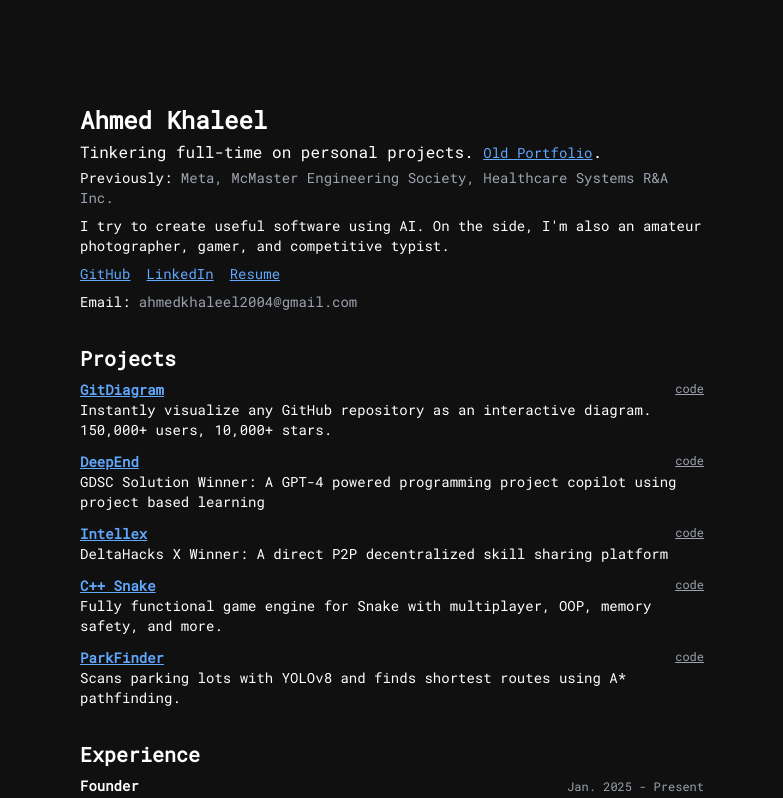
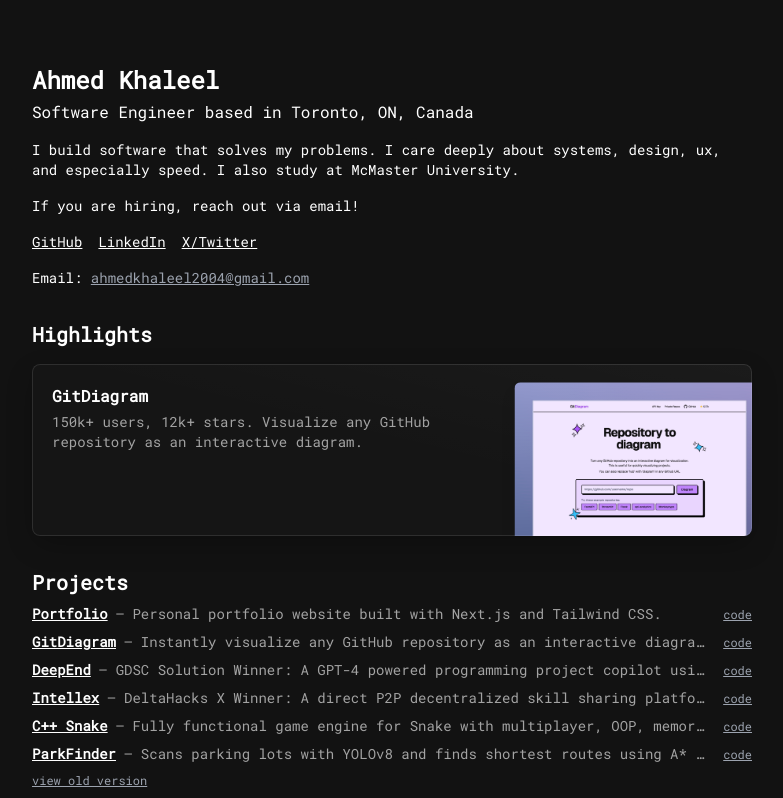
Before and after one commit to ahmedkhaleel2004/portfolio, a Next.js app: page / in a window 1280 px wide. Shown: the top 798 px of the page, without its empty margins (248-1031 px from the left). Built offline with nearby package versions, Linux system fonts and the light colour scheme.

Commit message:
make new portfolio much cooler

```diff
--- /dev/null
+++ b/app/components/FadeIn.tsx
@@ -0,0 +1,22 @@
+import { ReactNode } from "react";
+
+interface FadeInProps {
+  children: ReactNode;
+  delay?: number;
+}
+
+const FadeIn = ({ children, delay = 0 }: FadeInProps) => {
+  return (
+    <div
+      className="animate-fade-in opacity-0"
+      style={{
+        animationDelay: `${delay}ms`,
+        animationFillMode: "forwards",
+      }}
+    >
+      {children}
+    </div>
+  );
+};
+
+export default FadeIn;
--- /dev/null
+++ b/app/components/Highlights.tsx
@@ -0,0 +1,46 @@
+import Image from "next/image";
+import { highlights } from "@/lib/highlights";
+
+const Highlights = () => {
+  return (
+    <section className="mb-8">
+      <h2 className="mb-4 text-xl font-bold">Highlights</h2>
+      <div className="space-y-6">
+        {highlights.map((highlight, index) => (
+          <a
+            key={index}
+            href={highlight.link}
+            target="_blank"
+            rel="noopener noreferrer"
+            className="block transform transition-transform duration-300 hover:-translate-y-1"
+          >
+            <div className="relative overflow-hidden rounded-lg bg-neutral-900/80 p-5 shadow-[0_10px_30px_-5px_rgba(0,0,0,0.3),0_0_5px_rgba(0,0,0,0.1),inset_0_0_1px_rgba(255,255,255,0.1)] backdrop-blur-sm transition-all duration-300 hover:bg-neutral-800/80 hover:shadow-[0_20px_40px_-5px_rgba(0,0,0,0.4),0_0_10px_rgba(0,0,0,0.2),inset_0_0_1px_rgba(255,255,255,0.15)]">
+              <div className="max-w-[70%] pb-16 sm:max-w-[60%]">
+                <h3 className="mb-1 text-base font-semibold">
+                  {highlight.title}
+                </h3>
+                <p className="text-sm text-neutral-400">
+                  {highlight.description}
+                </p>
+              </div>
+              <div className="absolute bottom-0 right-0 w-[55%] max-w-[250px] translate-x-[5%] translate-y-[20%] drop-shadow-lg">
+                <Image
+                  src={highlight.image}
+                  alt={highlight.title}
+                  width={500}
+                  height={300}
+                  className="rounded-tl-md"
+                  priority
+                />
+              </div>
+              <div className="pointer-events-none absolute inset-0 rounded-lg bg-gradient-to-tr from-transparent via-transparent to-white/5 opacity-50"></div>
+              <div className="pointer-events-none absolute inset-0 rounded-lg ring-1 ring-inset ring-white/10"></div>
+            </div>
+          </a>
+        ))}
+      </div>
+    </section>
+  );
+};
+
+export default Highlights;
--- a/app/layout.tsx
+++ b/app/layout.tsx
@@ -58,7 +58,7 @@
   return (
     <html lang="en" className={`${roboto_mono.variable}`}>
       <body className="bg-body-grey text-white">
-        <div className="mx-auto mt-10 max-w-3xl sm:mt-20 sm:flex">
+        <div className="mx-auto mt-5 max-w-3xl sm:mt-10 sm:flex">
           {children}
           <Analytics />
         </div>
--- a/app/old/layout.tsx
+++ b/app/old/layout.tsx
@@ -11,7 +11,7 @@
         </a>
         !
       </div>
-      <div className="pt-10 sm:flex">
+      <div className="mx-auto mt-[10vh] max-w-2xl pt-10 sm:flex">
         <Navbar />
         <div className="flex flex-col">
           {children}
--- a/app/page.tsx
+++ b/app/page.tsx
@@ -2,86 +2,111 @@
 import Link from "next/link";
 import { projects } from "@/lib/projects";
 import { positions } from "@/lib/experience";
+import Highlights from "./components/Highlights";
+import FadeIn from "./components/FadeIn";
 
 const Home: React.FC = () => {
   return (
-    <main className="mx-auto max-w-2xl p-6 font-body">
+    <main className="mx-auto max-w-3xl p-6 font-body">
+      <FadeIn delay={0}>
         <header className="mb-8">
           <h1 className="mb-1 text-2xl font-bold">Ahmed Khaleel</h1>
           <p className="text-base">
-          Tinkering full-time on personal projects.{" "}
-          <Link href="/old" className="text-sm text-nice-blue underline">
-            Old Portfolio
-          </Link>
-          .
+            Software Engineer based in Toronto, ON, Canada
           </p>
-        <p className="mt-1 text-sm">
+          {/* <p className="mt-2 text-sm">
             Previously:{" "}
             <span className="text-gray-400">
               Meta, McMaster Engineering Society, Healthcare Systems R&A Inc.
             </span>
+          </p> */}
+          <p className="mt-4 text-sm">
+            I build software that solves my problems. I care deeply about
+            systems, design, ux, and especially speed. I also study at McMaster
+            University.
           </p>
-        <p className="mt-2 text-sm">
-          I try to create useful software using AI. On the side, I&apos;m also
-          an amateur photographer, gamer, and competitive typist.
+          <p className="mt-4 text-sm">
+            If you are hiring, reach out via email!
           </p>
-        <div className="mt-2 flex gap-4 text-sm">
-          <a
-            href="https://github.com/ahmedkhaleel2004"
-            className="text-nice-blue underline"
-          >
+          <div className="mt-4 flex gap-4 text-sm">
+            <a href="https://github.com/ahmedkhaleel2004" className="underline">
               GitHub
             </a>
             <a
               href="https://www.linkedin.com/in/ahmedkhaleel2004"
-            className="text-nice-blue underline"
+              className="underline"
             >
               LinkedIn
             </a>
-          <a href="/resume" className="text-nice-blue underline">
-            Resume
+            <a href="https://x.com/ahmedkhaleel04" className="underline">
+              X/Twitter
             </a>
           </div>
-        <p className="mt-2 text-sm">
+          <p className="mt-4 text-sm">
             Email:{" "}
-          <a href="mailto:ahmedkhaleel2004@gmail.com" className="text-gray-400">
+            <a
+              href="mailto:ahmedkhaleel2004@gmail.com"
+              className="text-gray-400 underline"
+            >
               ahmedkhaleel2004@gmail.com
             </a>
           </p>
         </header>
+      </FadeIn>
 
+      <FadeIn delay={100}>
+        <Highlights />
+      </FadeIn>
+
+      <FadeIn delay={200}>
         <section className="mb-8">
           <h2 className="mb-2 text-xl font-bold">Projects</h2>
-        <div className="space-y-3">
+          <div className="space-y-2">
             {projects.map((project, index) => (
-            <div key={index} className="mb-2">
-              <div className="flex items-start justify-between">
+              <div
+                key={index}
+                className="flex w-full items-baseline justify-between"
+              >
+                <div className="min-w-0 flex-1 pr-4">
+                  <div className="flex items-baseline gap-2">
                     <a
                       href={project.link}
-                  className="text-sm font-semibold text-nice-blue underline"
+                      className="whitespace-nowrap text-sm font-semibold underline"
                     >
                       {project.title}
                     </a>
+                    <span className="truncate text-sm text-neutral-400">
+                      — {project.desc}
+                    </span>
+                  </div>
+                </div>
                 <a
                   href={project.code}
-                  className="text-xs text-gray-400 underline"
+                  className="whitespace-nowrap text-xs text-gray-400 underline"
                 >
                   code
                 </a>
               </div>
-              <p className="text-sm">{project.desc}</p>
+            ))}
+            <div className="mt-1 text-xs">
+              <Link href="/old" className="text-gray-400 underline">
+                view old version
+              </Link>
             </div>
-          ))}
           </div>
         </section>
+      </FadeIn>
 
+      <FadeIn delay={300}>
         <section className="mb-8">
           <h2 className="mb-2 text-xl font-bold">Experience</h2>
           <div className="space-y-3">
             {positions.map((position, index) => (
               <div key={index} className="mb-2">
                 <div className="flex items-baseline justify-between">
-                <span className="text-sm font-semibold">{position.title}</span>
+                  <span className="text-sm font-semibold">
+                    {position.title}
+                  </span>
                   <span className="text-xs text-gray-400">{position.date}</span>
                 </div>
                 <p className="text-xs text-gray-400">{position.company}</p>
@@ -90,7 +115,9 @@
             ))}
           </div>
         </section>
+      </FadeIn>
 
+      <FadeIn delay={400}>
         <section className="mb-8">
           <h2 className="mb-2 text-xl font-bold">Awards</h2>
           <ul className="list-disc space-y-1 pl-5 text-sm">
@@ -100,7 +127,8 @@
             <li>USA Computing Olympiad, Gold Division</li>
           </ul>
         </section>
-
+      </FadeIn>
+      {/*
       <section>
         <h2 className="mb-2 text-xl font-bold">Fun Facts</h2>
         <ul className="list-disc space-y-1 pl-5 text-sm">
@@ -108,10 +136,7 @@
           <li>Studied biomedical engineering 💉</li>
           <li>Memorized 100 digits of pi ⭕</li>
           <li>
-            <a
-              href="https://monkeytype.com/profile/zite"
-              className="text-nice-blue underline"
-            >
+            <a href="https://monkeytype.com/profile/zite" className="underline">
               185 WPM
             </a>{" "}
             and increasing ⌨️
@@ -120,14 +145,14 @@
           <li>
             <a
               href="https://tracker.gg/valorant/profile/riot/Zite%23zite/overview"
-              className="text-nice-blue underline"
+              className="underline"
             >
               Immortal
             </a>{" "}
             in Valorant 🔫
           </li>
         </ul>
-      </section>
+      </section> */}
     </main>
   );
 };
--- /dev/null
+++ b/lib/highlights.ts
@@ -0,0 +1,16 @@
+export interface Highlight {
+  title: string;
+  description: string;
+  image: string;
+  link?: string;
+}
+
+export const highlights: Highlight[] = [
+  {
+    title: "GitDiagram",
+    description:
+      "150k+ users, 12k+ stars. Visualize any GitHub repository as an interactive diagram.",
+    image: "/gitdiagram.jpeg",
+    link: "https://gitdiagram.com",
+  },
+];
--- a/lib/projects.ts
+++ b/lib/projects.ts
@@ -6,6 +6,12 @@
 }
 
 export const projects: Project[] = [
+  {
+    title: "Portfolio",
+    desc: "Personal portfolio website built with Next.js and Tailwind CSS.",
+    link: "/",
+    code: "https://github.com/ahmedkhaleel2004/portfolio",
+  },
   {
     title: "GitDiagram",
     desc: "Instantly visualize any GitHub repository as an interactive diagram. 150,000+ users, 10,000+ stars.",
--- a/tailwind.config.ts
+++ b/tailwind.config.ts
@@ -13,15 +13,20 @@
           "0%": { opacity: "0", transform: "translateY(-1rem)" },
           "100%": { opacity: "1", transform: "translateY(0)" },
         },
+        fadeIn: {
+          "0%": { opacity: "0", transform: "translateY(-10px)" },
+          "100%": { opacity: "1", transform: "translateY(0)" },
+        },
       },
       animation: {
         slideDown: "slideDown 0.5s ease-out forwards",
+        "fade-in": "fadeIn 0.5s ease-out forwards",
       },
       spacing: {
         customNav: "7.25rem", // Add custom spacing
       },
       colors: {
-        "body-grey": "#101010",
+        "body-grey": "rgb(18, 18, 18)",
         "body-light-grey": "#454545",
         "nice-blue": "#61a8ff",
       },
```
Also changed, not shown: app/globals.css (+4 -3 lines), public/elevenlabs.png (added), public/gitdiagram.jpeg (added). Lines whose indentation alone changed are shown as unchanged.
